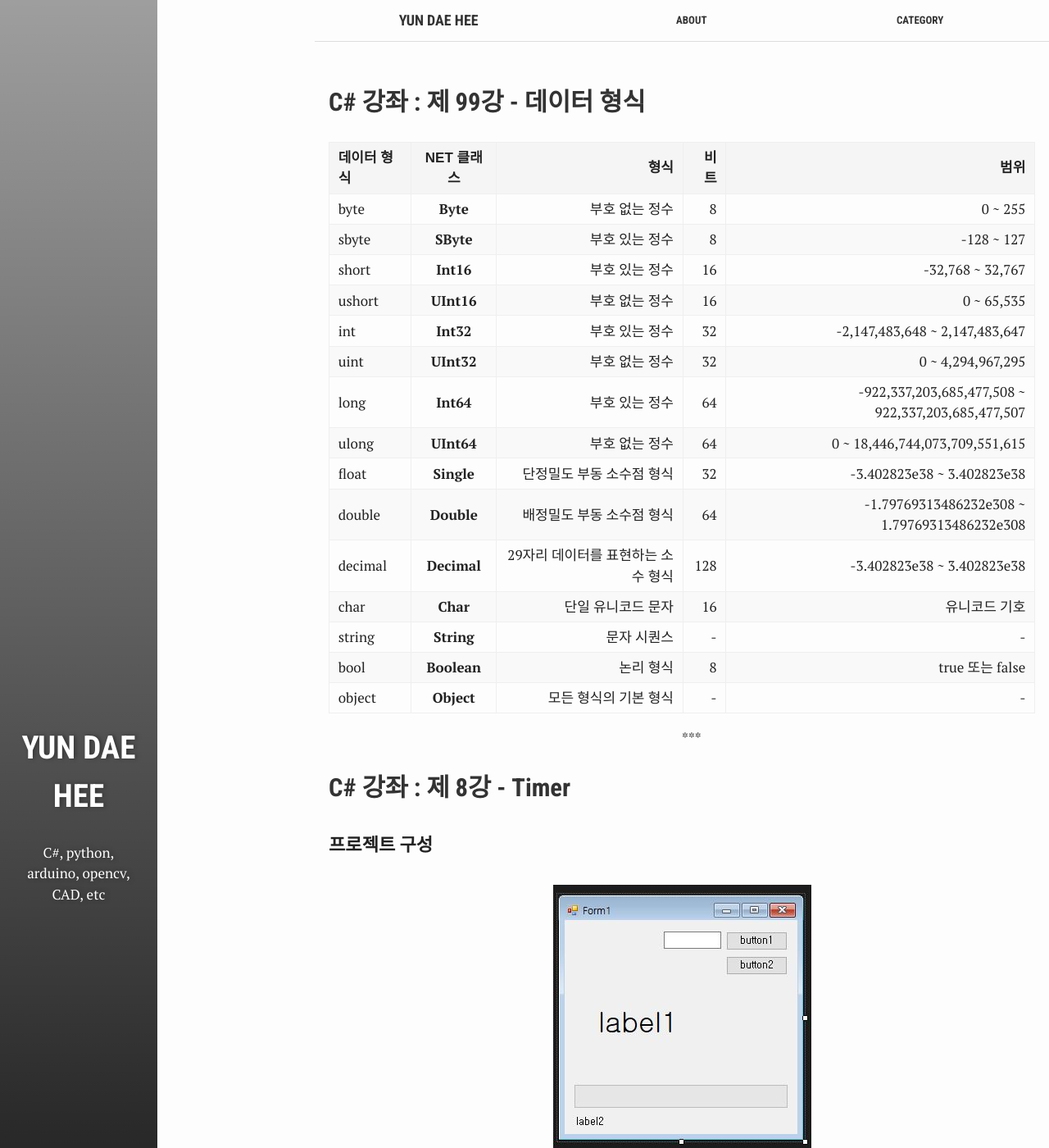
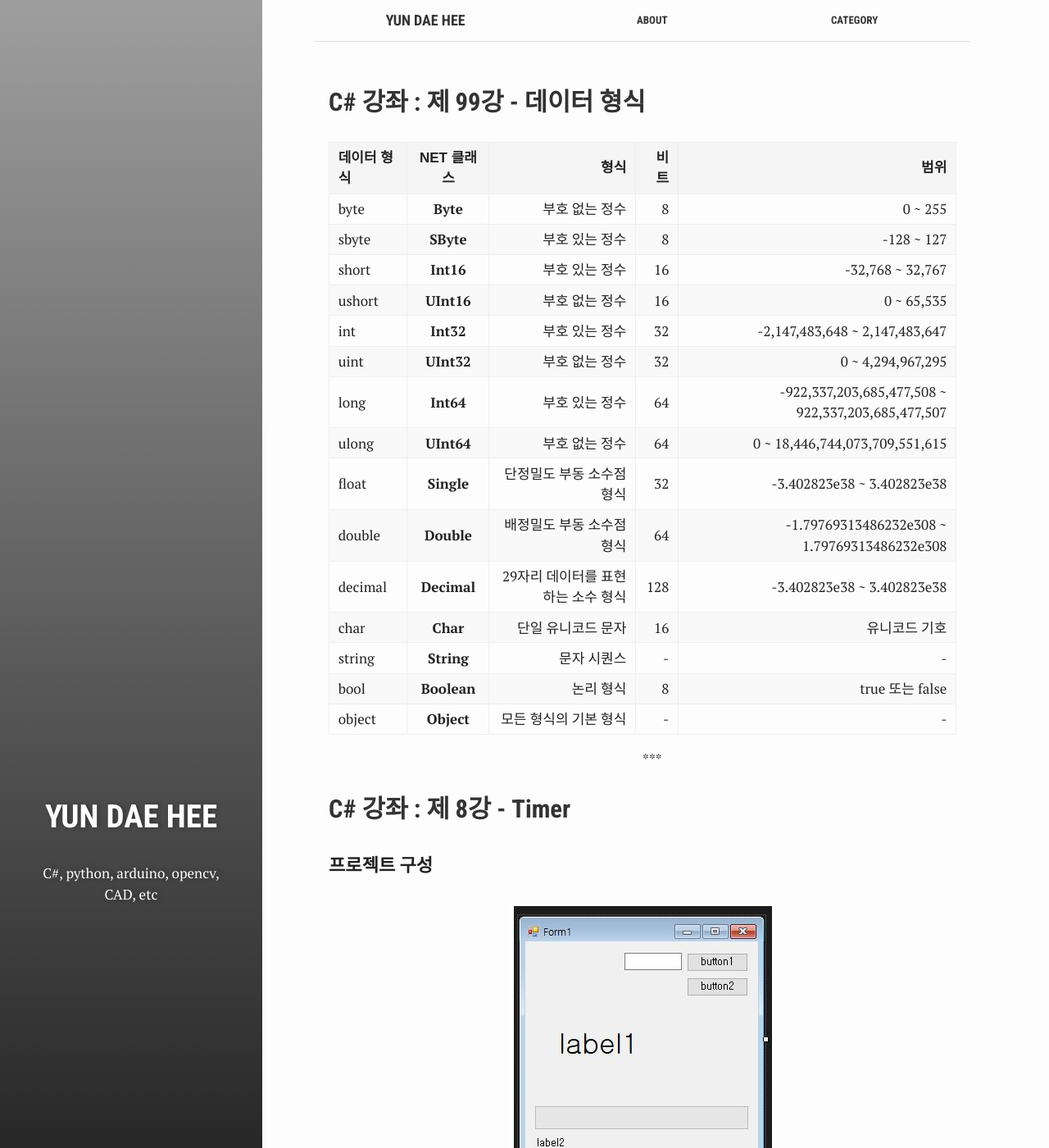
Before and after one commit to test076923/076923.github.io, a Jekyll site: the page built from index.html, in a window 1280 px wide and 1400 px high. Shown: the whole window at 82% size. Built offline with Jekyll 4.4.1, drawn with Linux system fonts in a browser that asks for light colours.

Commit message:
Update _variables.scss

```diff
--- a/assets/_sass/_variables.scss
+++ b/assets/_sass/_variables.scss
@@ -3,9 +3,9 @@ $break-point: 960px;
 $md-break-point: 640px;
 $sm-break-point: 320px;
 
-$aside-width: 15%;
+$aside-width: 25%;
 $content-wrapper-width: 70%;
-$article-max-width: 1000px;
+$article-max-width: 800px;
 $post-margin-left: 30%;
 
 $img: "../img";
```
